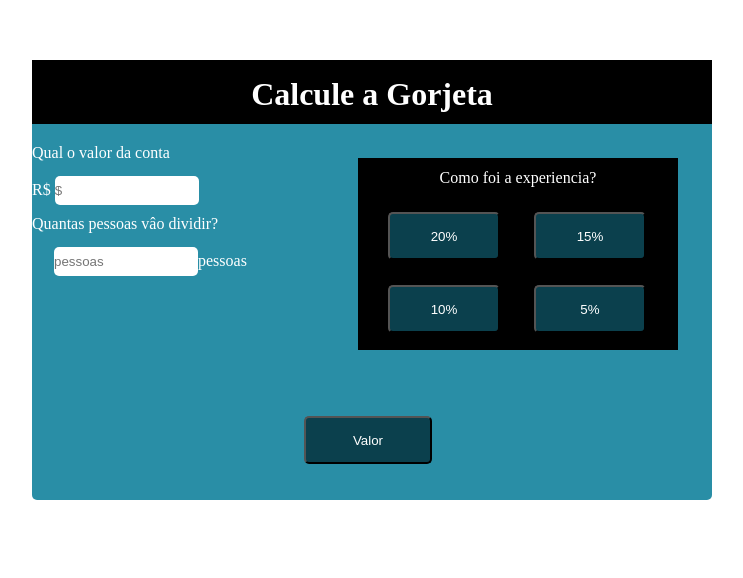
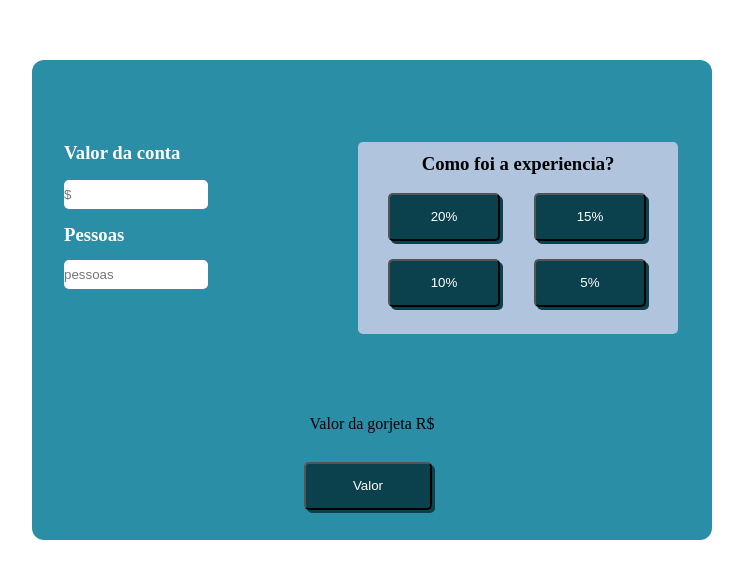
Before and after one commit to paulodev34/Calculadora-de-Gorjetas, a plain HTML site: page index.html in a window 1280 px wide. Shown: the whole page, without its empty margins (268-1011 px from the left). Drawn offline with Linux system fonts and the light colour scheme; files that its build step writes are made by us from their sources.

Commit message:
Add files via upload

```diff
--- a/index.html
+++ b/index.html
@@ -9,39 +9,36 @@
 <body>
 
 	<div class="container">
-		<div class="titulo">
-			<h1>Calcule a Gorjeta</h1>
-		</div><!--titulo-->
 
 		<form>
 			<label for="cont">
-				<p>Qual o valor da conta</p>
-			<p>
-				R$ <input type="number" name="cont" id="cont" class="input" placeholder="$">
-			</p>
-				<p>Quantas pessoas vâo dividir?</p>
-				<p>
-					<input type="number" name="pesoas" id="pessoas" class="input2" placeholder="pessoas">pessoas
-				</p>
+				<h3>Valor da conta</h3>
+				 <input type="number" name="cont" id="cont" class="input" placeholder="$">
+				<h3>Pessoas</h3>
+				<input type="number" name="pesoas" id="pessoas" class="input2" placeholder="pessoas">
 			</label><!-cont-->
 		</form>
 
-			<label class="servico">
 
 				<div class="container1">
-				<p>Como foi a experiencia?</p>
-					<button value="0.2">20%</button>
-					<button value="0.15">15%</button>
-					<button value="0.10">10%</button>
-					<button value="0.05">5%</button>
+				<h3>Como foi a experiencia?</h3>
+					<input type="button" value="20%" name="" class="forminput"></button>
+					<input type="button" value="15%" name="" class="forminput"></button>
+					<input type="button" value="10%" name="" class="forminput"></button>
+					<input type="button" value="5%" name="" class="forminput"></button>
 				</div>
 				<div class="clear"></div>
 
-			</label><!--servico-->
+				<div id="Valor">
+					Valor da gorjeta
+					R$<span id="total"></span>
+					<span id="totalpeople"></span>
+				</div>
 
 			<button type="submit" class="formsubmit">Valor</button>
 
 	</div><!--container-->
+	<script type="text/javascript" src="script.js"></script>
 
 </body>
 </html>
--- /dev/null
+++ b/script.js
@@ -0,0 +1,6 @@
+function calculateTip(event){
+	event.preventDefault();
+	let input = document.getElementByld('cont').value;
+	let input2 = document.getElementByld('container1').value;
+
+}
--- a/style.css
+++ b/style.css
@@ -13,75 +13,30 @@ html,body{
 
 .container{
 	margin: 60px auto;
-	height: 440px;
+	height: 480px;
 	width: 680px;
 	background-color: #298ea6;
-	border-radius: 5px;
+	border-radius: 12px;
 }
 
-.titulo{
-	background-color: black;
-	text-align: center;
-	color: white;
-	height: 4em;
-
-}
-
-.titulo h1{
-	padding-top: 1rem;
-}
-
- p{
-	color: white;
-}
 
 form{
 	float: left;
-	padding: 20px 0;
+	padding: 50px 0;
+	margin: 2rem;
+}
+
+form h3{
+	color: white;
 }
 
 .input {
 	border-radius: 5px;
 	border-style: none;
-	margin-top: 14px;
-	margin-bottom: 10px;
+	margin-top: 1rem;
+	margin-bottom: 15px;
 	width: 9rem;
 	height: 1.8rem;
-}
-.servico{
-	top: 50%;
-}
-
-.container1{
-	margin: 5% 5%;
-	float: right;
-	height: 12rem;
-	width: 20rem;
-
-	background-color: black;
-}
-
-.container1 p{
-	margin-top: 0.7rem;
-	text-align: center;
-}
-
-button{
-	margin: 25px 0 0 30px;
-	background-color: #0b404d;
-	color: white;
-	width: 7rem;
-	height: 3rem;
-	border-radius: 5px;
-}
-
-button:hover{
-	margin: 25px 0 0 30px;
-	background-color: #00b6f6;
-	color: white;
-	width: 7rem;
-	height: 3rem;
-	border-radius: 5px;
 }
 
 .input2{
@@ -90,23 +45,65 @@ button:hover{
 	width: 9rem;
 	margin-top: 14px;
 	height: 1.8rem;
-	margin-left: 22px;
+}
+
+.container1{
+	margin: 12% 5%;
+	float: right;
+	height: 12rem;
+	width: 20rem;
+	border-radius: 5px;
+	background-color: 	#B0C4DE;
+}
+
+.container1 h3{
+	margin-top: 0.7rem;
+	text-align: center;
+}
+
+.forminput{
+	margin: 18px 0 0 30px;
+	background-color: #0b404d;
+	color: white;
+	width: 7rem;
+	height: 3rem;
+	border-radius: 5px;
+	box-shadow: #0b404d 3px 3px 0px;
+	transition: transform 200ms, box-shadow 200ms;
+}
+
+.forminput:active{
+	margin: 18px 0 0 30px;
+	color: white;
+	width: 7rem;
+	height: 3rem;
+	border-radius: 5px;
+	transform: translateY(3px) translateX(3px);
+	box-shadow: 0px 0px 0px;
+
 }
 
 .formsubmit{
 	width: 8rem;
 	height: 3rem;
-	margin: 2rem 17rem;
+	margin: 1.8rem 17rem;
 	background-color: #0b404d;
 	border-radius: 5px;
 	color: white;
+	box-shadow: #0b404d 3px 3px 0px;
+	transition: transform 200ms, box-shadow 200ms;
 }
 
-.formsubmit:hover{
+.formsubmit:active{
 	width: 8rem;
 	height: 3rem;
-	margin: 2rem 17rem;
-	background-color: black;
+	margin: 1.8rem 17rem;
 	border-radius: 5px;
 	color: white;
+	transform: translateY(3px) translateX(3px);
+	box-shadow: 0px 0px 0px;
 }
+
+#Valor{
+	text-align: center;
+}
```
